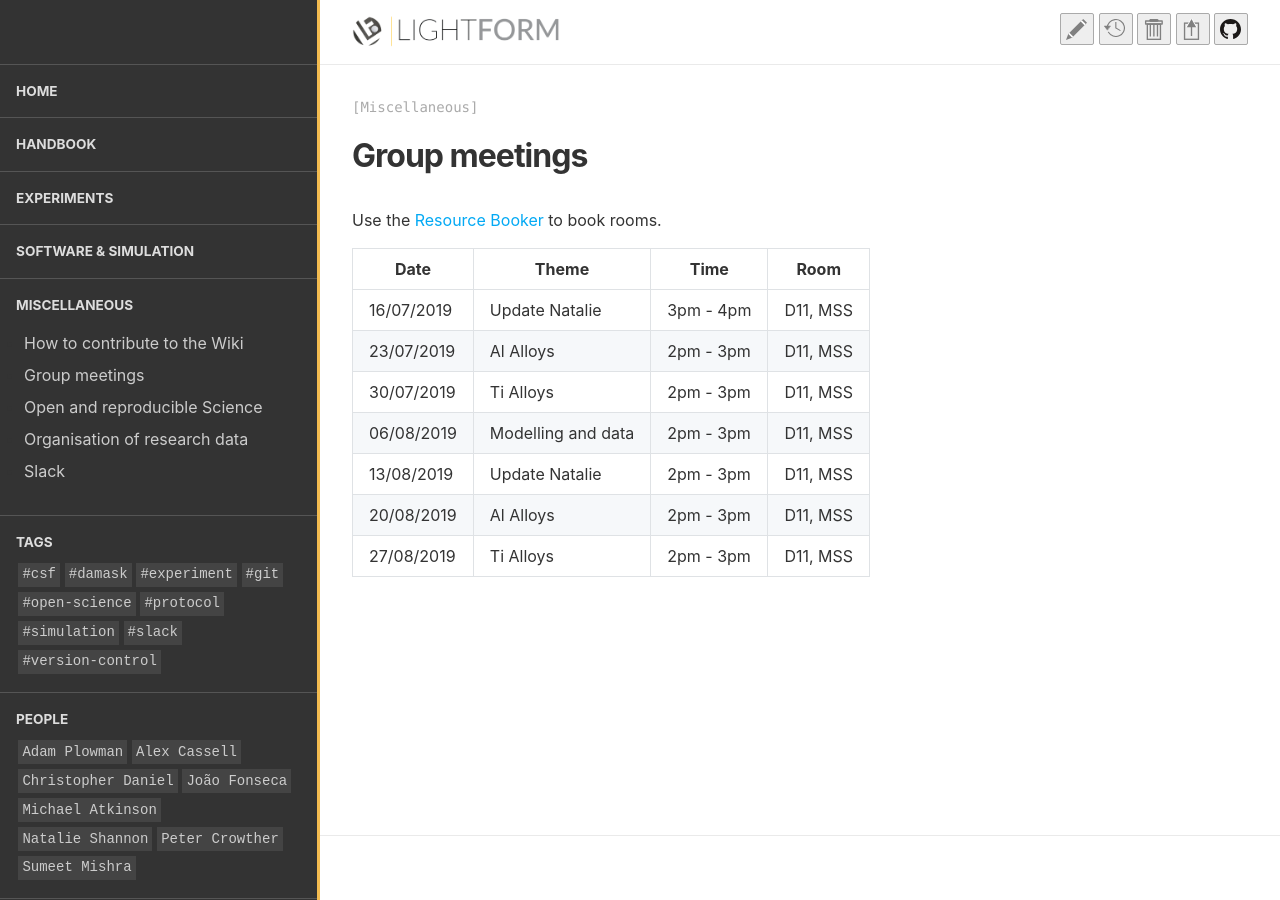
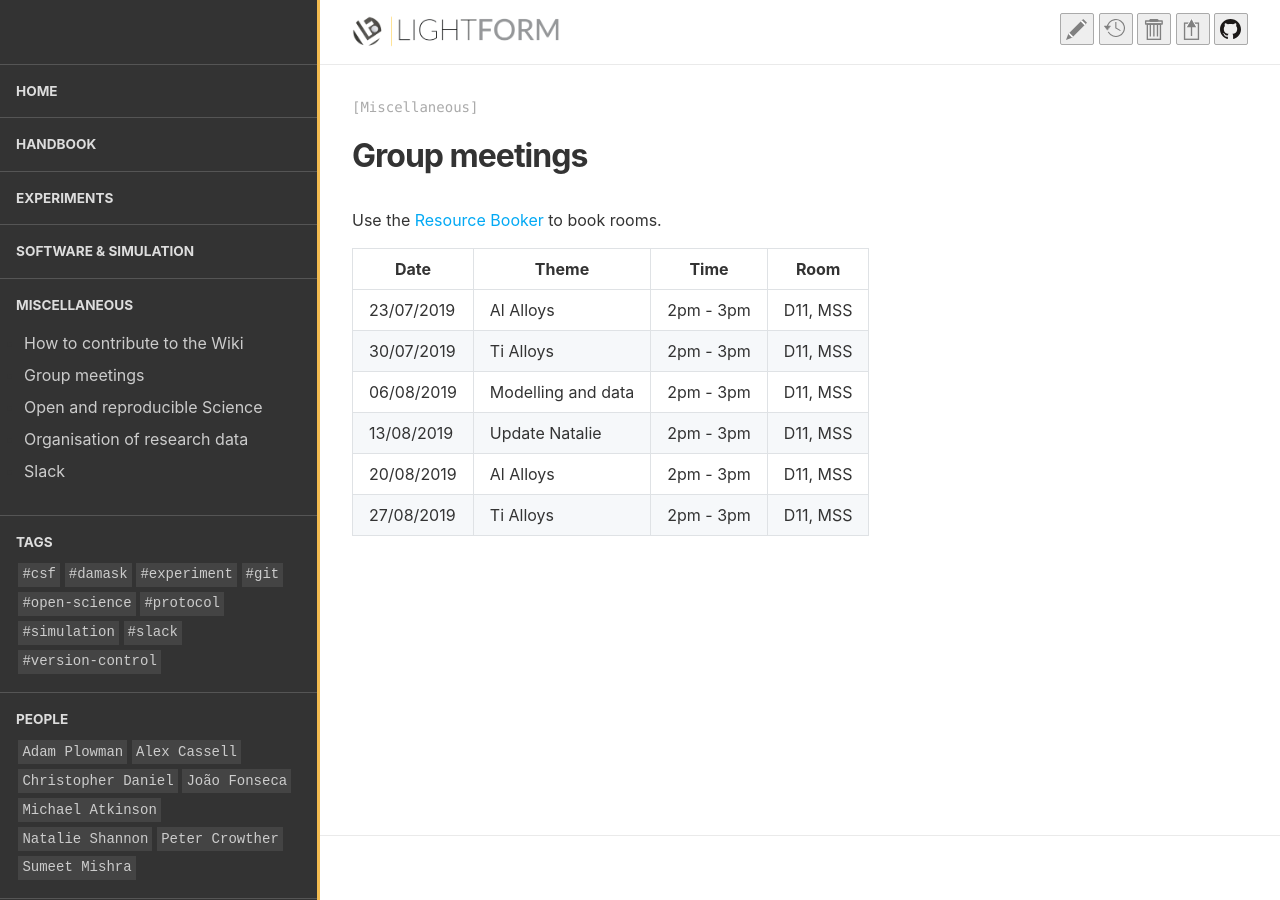
Before and after one commit to LightForm-group/wiki, a Jekyll site: the page built from collections/_miscellaneous/meeting_dates.md, in a window 1280 px wide. Built offline with Jekyll 4.4.1, drawn with Linux system fonts in a browser that asks for light colours.

Commit message:
Update meeting_dates.md

```diff
--- a/collections/_miscellaneous/meeting_dates.md
+++ b/collections/_miscellaneous/meeting_dates.md
@@ -6,7 +6,6 @@ Use the [Resource Booker](https://resourcebooker.manchester.ac.uk/) to book room
 
 |    Date    |       Theme        |   Time    |   Room   |
 | ---------- | ------------------ | --------- | -------- |
-| 16/07/2019 | Update Natalie     | 3pm - 4pm | D11, MSS |
 | 23/07/2019 | Al Alloys          | 2pm - 3pm | D11, MSS |
 | 30/07/2019 | Ti Alloys          | 2pm - 3pm | D11, MSS |
 | 06/08/2019 | Modelling and data | 2pm - 3pm | D11, MSS |
```
